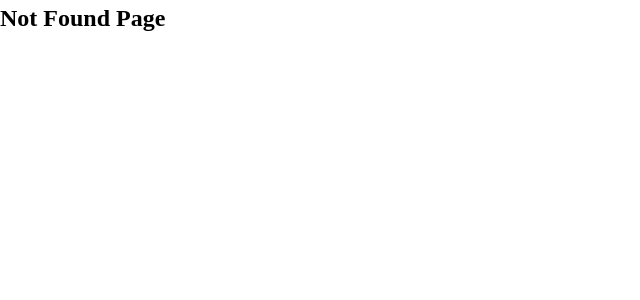
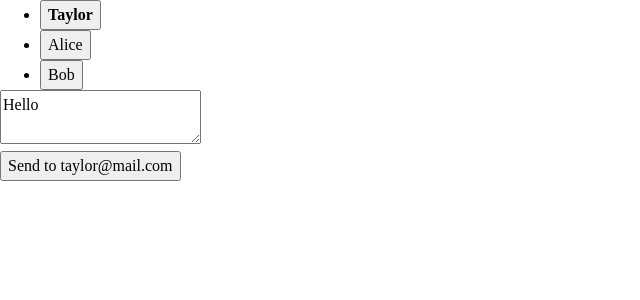
Before and after one commit to takunagai/react-official-tutorial, a React (Create React App) app: page /Messenger2 in a window 1280 px wide. Before the commit this address had no page. Shown: the top 300 px of the page, without its empty margins (0-640 px from the left). Built offline with nearby package versions, Linux system fonts and the light colour scheme.

Commit message:
Try out some challenges 1 - メッセンジャー (アクションの dispatch)

```diff
--- a/src/Frontpage.jsx
+++ b/src/Frontpage.jsx
@@ -75,6 +75,7 @@ export default function Frontpage() {
           <li><Link to="/TaskApp5">TaskApp5</Link></li>
           <li><Link to="/TaskApp5b">TaskApp5b</Link></li>
           <li><Link to="/TaskApp5c">TaskApp5c</Link></li>
+          <li><Link to="/Messenger2">Messenger2</Link></li>
         </ul>
       </nav>
       <Outlet />
--- /dev/null
+++ b/src/Messenger2.jsx
@@ -0,0 +1,34 @@
+import { useReducer } from 'react'
+import { initialState, messengerReducer } from './Messenger2Reducer'
+import ContactList from './Messenger2ContactList'
+import Chat from './Messenger2Chat'
+
+const contacts = [
+  { id: 0, name: 'Taylor', email: 'taylor@mail.com' },
+  { id: 1, name: 'Alice', email: 'alice@mail.com' },
+  { id: 2, name: 'Bob', email: 'bob@mail.com' }
+]
+
+export default function Messenger2() {
+  const [state, dispatch] = useReducer(messengerReducer, initialState)
+  const message = state.message
+  const contact = contacts.find(c =>
+    c.id === state.selectedId
+  )
+
+  return (
+    <>
+      <ContactList
+        contacts={contacts}
+        selectedId={state.selectedId}
+        dispatch={dispatch}
+      />
+      <Chat
+        key={contact.id}
+        message={message}
+        contact={contact}
+        dispatch={dispatch}
+      />
+    </>
+  )
+}
--- /dev/null
+++ b/src/Messenger2Chat.jsx
@@ -0,0 +1,18 @@
+export default function Chat({ contact, message, dispatch }) {
+  return (
+    <section className="chat">
+      <textarea
+        value={message}
+        placeholder={'Chat to ' + contact.name}
+        onChange={e => {
+          dispatch({
+            type: 'edited_message',
+            message: e.target.value
+          })
+        }}
+      />
+      <br />
+      <button>Send to {contact.email}</button>
+    </section>
+  )
+}
--- /dev/null
+++ b/src/Messenger2ContactList.jsx
@@ -0,0 +1,28 @@
+export default function ContactList({
+  contacts,
+  selectedId,
+  dispatch,
+}) {
+  return (
+    <section className="contact-list">
+      <ul>
+        {contacts.map(contact =>
+          <li key={contact.id}>
+            <button onClick={() => {
+              dispatch({
+                type: 'changed_selection',
+                contactId: contact.id
+              })
+            }}>
+              {selectedId === contact.id ? (
+                <b>{contact.name}</b>
+              ) : (
+                contact.name
+              )}
+            </button>
+          </li>
+        )}
+      </ul>
+    </section>
+  )
+}
--- /dev/null
+++ b/src/Messenger2Reducer.js
@@ -0,0 +1,25 @@
+export const initialState = {
+  selectedId: 0,
+  message: 'Hello'
+}
+
+export function messengerReducer(state, action) {
+  switch (action.type) {
+    case 'changed_selection': {
+      return {
+        ...state,
+        selectedId: action.contactId,
+        message: ''
+      }
+    }
+    case 'edited_message': {
+      return {
+        ...state,
+        message: action.message
+      }
+    }
+    default: {
+      throw Error('Unknown action: ' + action.type)
+    }
+  }
+}
--- a/src/index.js
+++ b/src/index.js
@@ -74,6 +74,7 @@ import ContactList from './ContactList'
 import TaskApp5 from './TaskApp5'
 import TaskApp5b from './TaskApp5b'
 import TaskApp5c from './TaskApp5c'
+import Messenger2 from './Messenger2'
 
 const container = document.getElementById('root')
 const root = createRoot(container) // createRoot(container!) if you use TypeScript
@@ -157,6 +158,7 @@ root.render(
         <Route path="TaskApp5" element={<TaskApp5 />} />
         <Route path="TaskApp5b" element={<TaskApp5b />} />
         <Route path="TaskApp5c" element={<TaskApp5c />} />
+        <Route path="Messenger2" element={<Messenger2 />} />
         <Route path="*" element={<NotFound />} />{/* Not Found の時*/}
       </Routes>
     </BrowserRouter>
```
Also changed, not shown: 1 other file (tests, documents, lock files or other folders).
